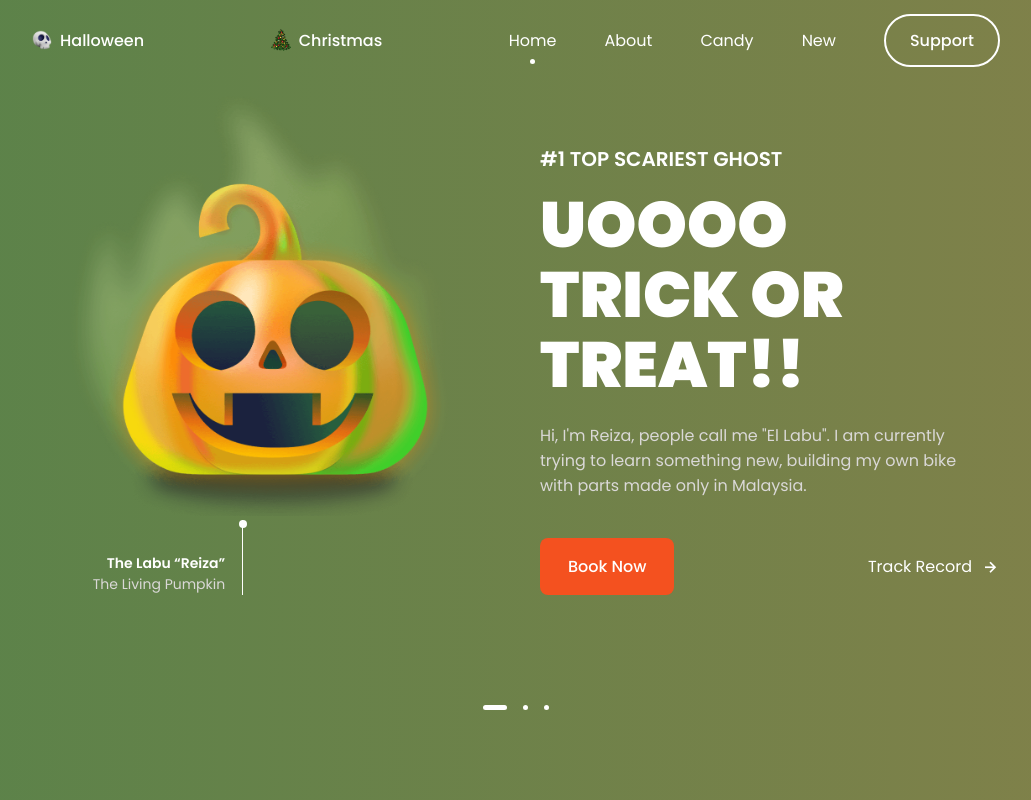
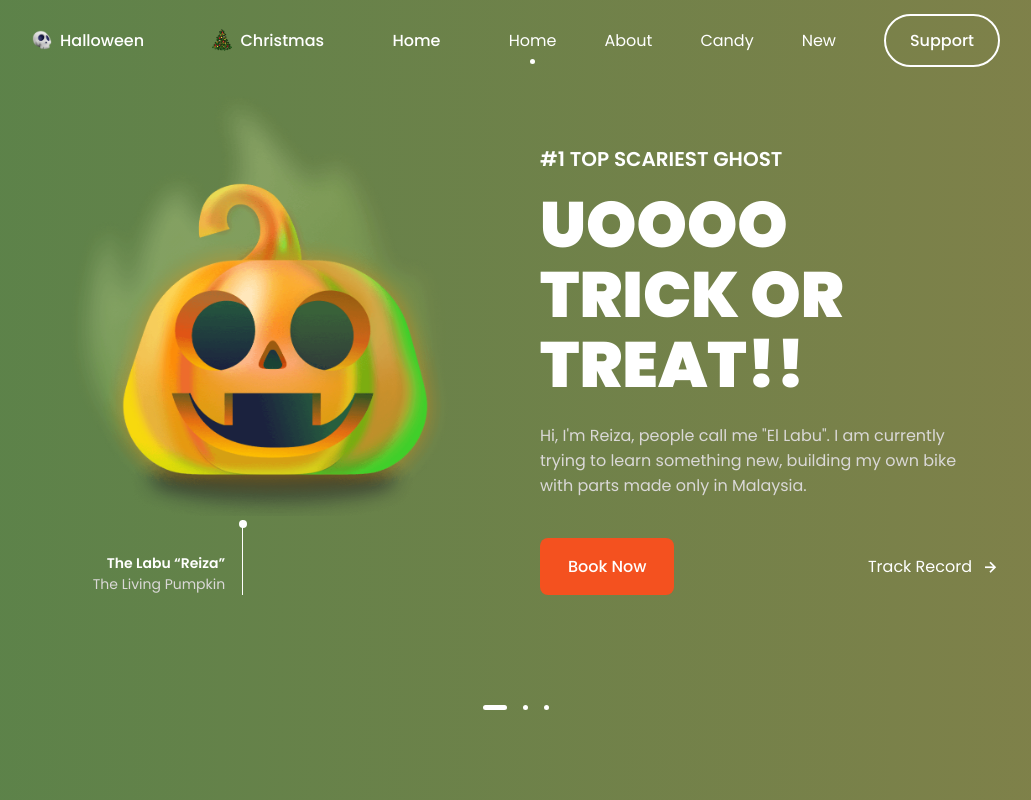
Before and after one commit to cutlerwater/Responsivefun, a plain HTML site: page index.html in a window 1280 px wide. Shown: the top 800 px of the page, without its empty margins (124-1155 px from the left). Drawn offline with nearby package versions, Linux system fonts and the light colour scheme.

Commit message:
adding link

```diff
--- a/index.html
+++ b/index.html
@@ -29,6 +29,10 @@
                 <a href="indexxmas.html" class="nav__logo">
                     <img src="assets/img/xmastree.png" alt="" class="nav__logo-img">
                     Christmas
+                </a>
+                <a href="https://cutlerwater-profile.netlify.app/" class="nav__logo">
+
+                    Home
                 </a>
 
                 <div class="nav__menu" id="nav-menu">
```
Also changed, not shown: indexxmas.html (+4 -0 lines).
